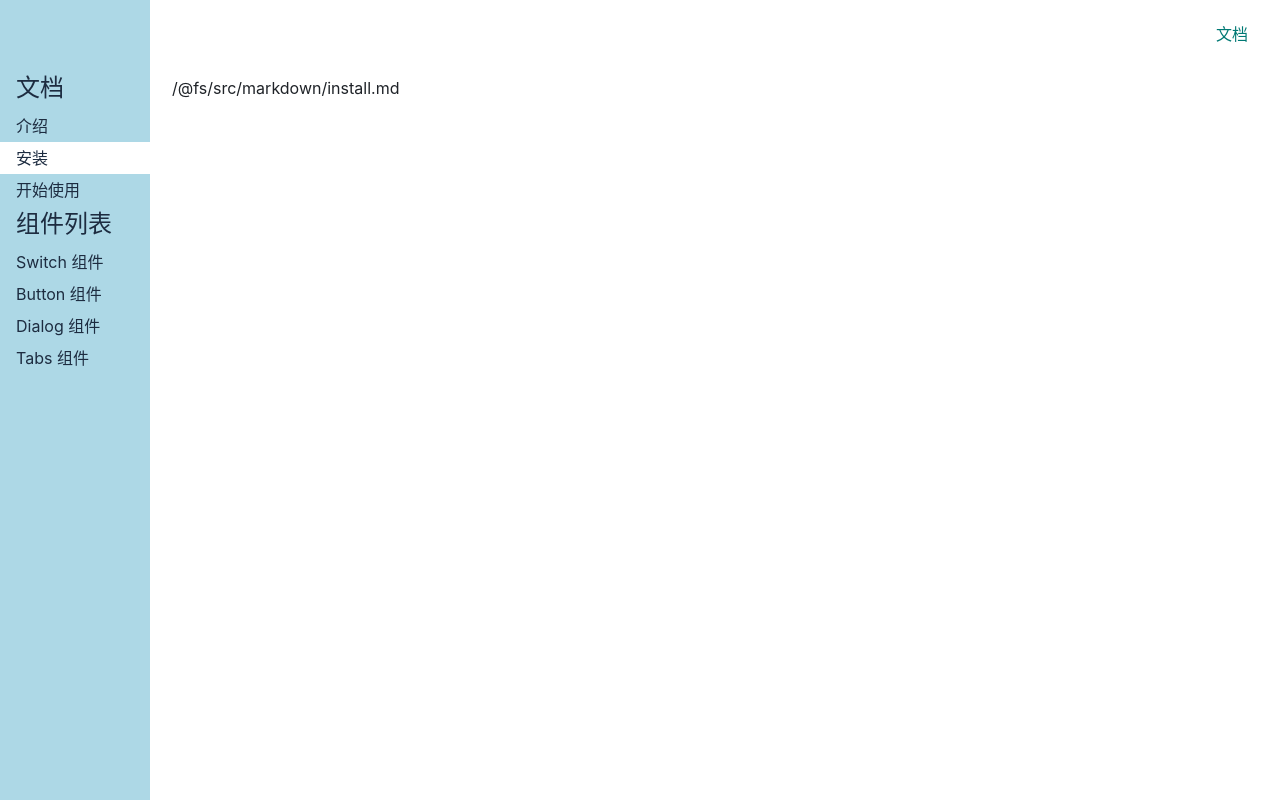
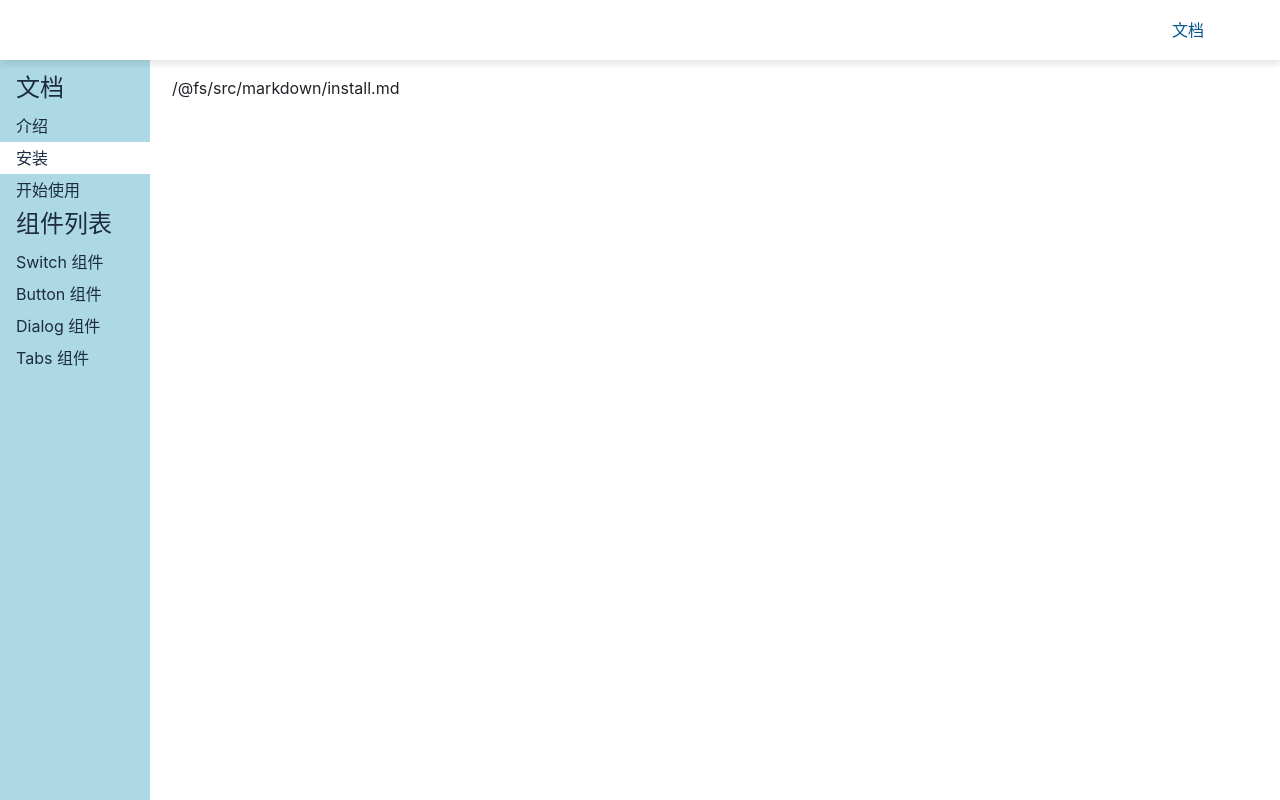
Before and after one commit to JaniceZD/gulu-ui-vue3, a Vue app: page /#/doc/install in a window 1280 px wide. Built offline with nearby package versions, Linux system fonts and the light colour scheme.

Commit message:
调整导航栏样式

```diff
--- a/src/components/Topnav.vue
+++ b/src/components/Topnav.vue
@@ -38,18 +38,19 @@ export default {
 };
 </script>
 <style lang="scss" scoped>
-$color: #007974;
+$color: #05538c;
 .topnav {
-  color: $color;
-  display: flex;
-  padding: 16px;
   position: fixed;
   top: 0;
   left: 0;
   width: 100%;
   z-index: 20;
+  color: $color;
+  padding: 12px 60px;
+  display: flex;
   justify-content: center;
   align-items: center;
+  box-shadow: 0 0 1px #00000040;
   > .logo {
     max-width: 6em;
     margin-right: auto;
--- a/src/views/Doc.vue
+++ b/src/views/Doc.vue
@@ -56,7 +56,9 @@ $aside-index: 10;
   flex-direction: column;
   height: 100vh;
   > .nav {
-    flex-shrink: 0;
+    flex: 0;
+    background: #fff;
+    box-shadow: 0 5px 5px rgb(51 51 51 / 10%);
   }
   > .content {
     flex-grow: 1;
```
